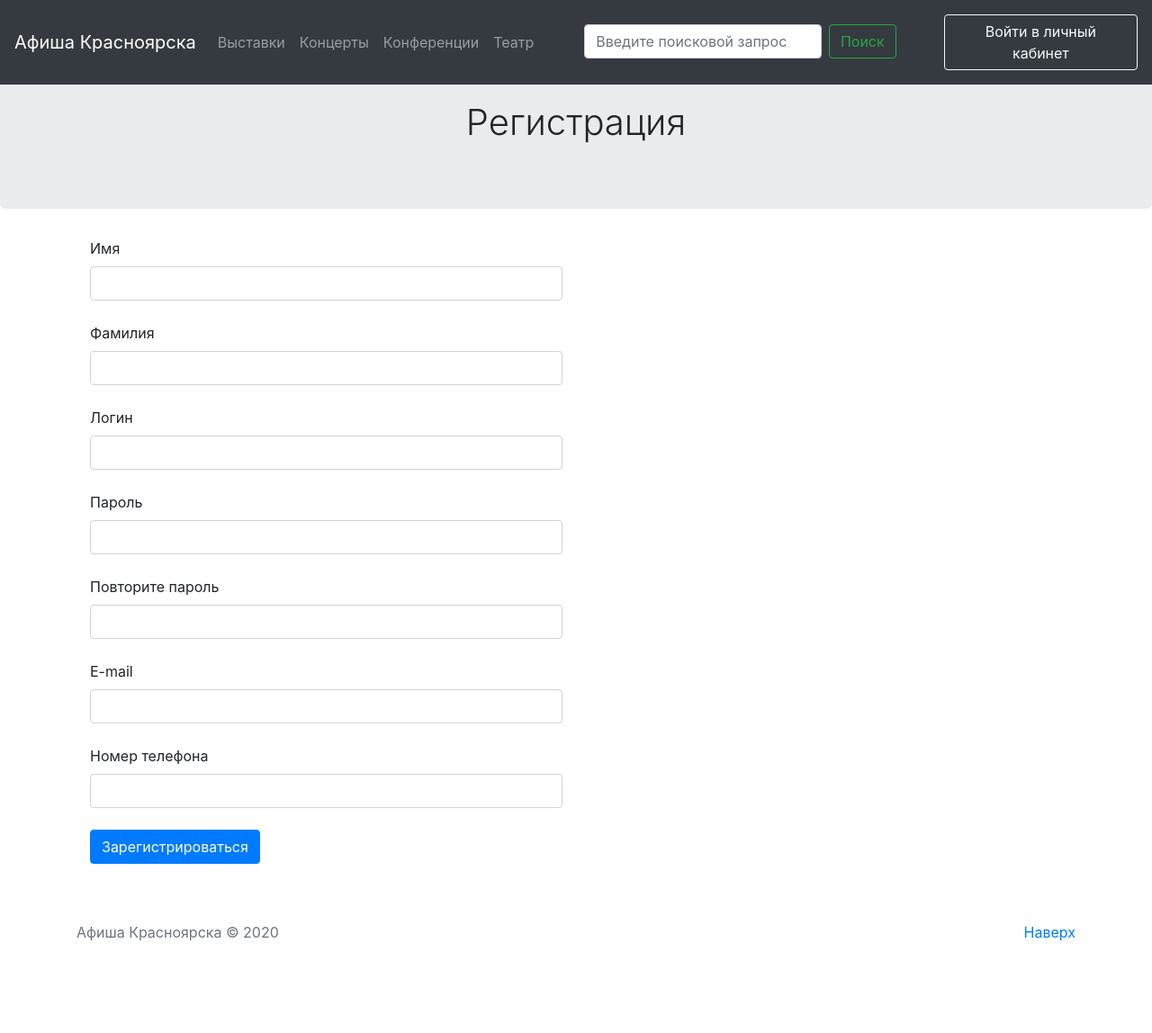
After one commit to ziminyuri/poster_krsk, a Django app: page /registration in a window 1280 px wide. The commit adds this page. Shown: the whole page at 90% size. Run offline with Django 3.2, Linux system fonts and the light colour scheme; some libraries are stand-ins or nearby versions.

Commit message:
:sparkles:Добавил поиск, шаблон регистрации, пофиксил формат даты на главной страницы

```diff
--- a/poster_app/static/poster_app/js/add_update_event.js
+++ b/poster_app/static/poster_app/js/add_update_event.js
@@ -26,6 +26,7 @@ $('#123').click(function(){
 	}
 });
 
+
 function changeType() {
 var eID = document.getElementById("exhibition_type");
 var exhibition_type = eID.options[eID.selectedIndex].text;
--- a/poster_app/static/poster_app/js/auth.js
+++ b/poster_app/static/poster_app/js/auth.js
@@ -1,6 +1,3 @@
-function addBlock(){
-
-}
 $("#auth_block").submit(function (event) {
 		event.preventDefault();
 
@@ -15,17 +12,20 @@ $("#auth_block").submit(function (event) {
 		contentType: false,
             processData: false,
             success : function(post_data) {
-                //console.log(post_data);
 
                 if (post_data == "Error sign in") {
                     $(".error_auth_label").text("Неверный пароль");
                 }
 
                 else {
-                    //$(".error_auth_label").text("Sign in1");
-                    //console.log('Sign in1');
                     window.location = "http://127.0.0.1:8000/events"
                 }
             }
     });
 });
+
+
+$("#registration").click(function() {
+      alert('регистрация');
+      console.log('регистрация');
+   });
--- a/poster_app/templates/poster_app/base.html
+++ b/poster_app/templates/poster_app/base.html
@@ -13,6 +13,7 @@
 </head>
 <body>
 <script src="https://ajax.googleapis.com/ajax/libs/jquery/3.4.1/jquery.min.js"></script>
+
 <div id="myModal" class="modal fade" role="dialog">
   <div class="modal-dialog">
     <div class="modal-content">
@@ -30,7 +31,8 @@
     <p class="error_auth_label mt-3 mb-3"></p>
     <button class="btn btn-lg btn-primary btn-block" type="submit">Войти</button>
              <p class="mt-3 mb-3 auth_label">или</p>
-            <button class="btn btn-outline-primary btn-block" >Регистрация</button>
+            <a class="btn btn-outline-primary btn-block" href="{% url 'registration' %}">
+                        Регистрация</a>
         </form>
 
       </div>
@@ -49,7 +51,7 @@
       <span class="navbar-toggler-icon"></span>
     </button>
     <div class="collapse navbar-collapse" id="navbarCollapse">
-      <ul class="navbar-nav mr-auto">
+      <ul class="navbar-nav mr-auto w-75">
         <li class="nav-item">
           <a class="nav-link" href="{% url 'index_exhibition' %}">Выставки</a>
         </li>
@@ -62,13 +64,16 @@
           <li class="nav-item">
             <a class="nav-link" href="{% url 'index_theater' %}">Театр</a>
           </li>
-      </ul>
-      <form class="form-inline mt-2 mt-md-0" action="{% url 'search'  %}" method="POST">
+          <li class="nav-item w-75">
+            <form class="form-inline ml-5 mt-2 mt-md-0" action="{% url 'search'  %}" method="POST">
           {% csrf_token %}
-        <input class="form-control mr-sm-2" type="text" placeholder="Введите поисковой запрос" aria-label="Search"
+        <input class="form-control mr-sm-2 w-75" type="text" placeholder="Введите поисковой запрос" aria-label="Search"
                name="search">
         <button class="btn btn-outline-success my-2 my-sm-0" type="submit">Поиск</button>
       </form>
+          </li>
+      </ul>
+
         <button type="button" class="btn btn-outline-light ml-lg-5 my-2" data-toggle="modal"
                       data-target="#myModal">
                   Войти в личный кабинет
--- a/poster_app/templates/poster_app/index.html
+++ b/poster_app/templates/poster_app/index.html
@@ -24,7 +24,7 @@
                 {% if event.id_type_exhibition.name == 'постоянная экспозиция' %}
               <p class="card-text">{{ event.id_type_exhibition.name }}</p>
                 {% elif event.id_type_exhibition.name == 'временная экспозиция' %}
-                <p class="card-text">с {{ event.data_begin }} - по {{ event.data_end }}</p>
+                <p class="card-text">с {{ event.data_begin|date:"d E" }} - по {{ event.data_end|date:"d E" }}</p>
                 {% else %}
                 <p class="card-text">{{ event.data_begin }} {{ event.time_begin }}</p>
                 {% endif %}
--- /dev/null
+++ b/poster_app/templates/poster_app/registration.html
@@ -0,0 +1,66 @@
+{% extends "poster_app/base.html" %}
+{% block content %}
+
+    <section class="jumbotron text-center">
+    <div class="container">
+        <h1>Регистрация</h1>
+    </div>
+  </section>
+<div class="container">
+<row>
+    <div class="col">
+    </div>
+<div class="col-6">
+        <form action="{% url 'registration'  %}" method="POST">
+
+            {% csrf_token %}
+          <div class="form-group">
+          <input type="hidden" required class="form-control" name="_method" value = "POST">
+
+          <label>Имя</label>
+          <br>
+          <input type="text" required class="form-control" name="name">
+          <br>
+
+          <label>Фамилия</label>
+          <br>
+          <input type="text" required class="form-control" name="surname">
+          <br>
+
+          <label>Логин</label>
+          <br>
+          <input type="text" required class="form-control" name="login">
+          <br>
+
+          <label>Пароль</label>
+          <br>
+          <input type="password" class="form-control" name="password" required>
+          <br>
+
+          <label>Повторите пароль</label>
+          <br>
+          <input type="password" class="form-control" name="password_repeat" required>
+          <br>
+
+          <label>E-mail</label>
+          <br>
+          <input type="email" required class="form-control" name="email">
+          <br>
+
+          <label>Номер телефона</label>
+          <br>
+          <input type="text" required class="form-control" name="phone">
+          <br>
+
+
+          <div class="form-group">
+            <button class="btn btn-primary" type="submit">Зарегистрироваться</button>
+          </div>
+          </div>
+        </form>
+    </div>
+<div class="col">
+    </div>
+</row>
+</div>
+{% endblock %}
--- a/poster_app/urls.py
+++ b/poster_app/urls.py
@@ -13,6 +13,7 @@ urlpatterns = [
 
     path("auth_user", views.auth_user, name="auth_user"),
     path("search", views.search, name="search"),
+    path("registration", views.registration, name="registration"),
 
     path("profile", views.profile, name="profile"),
     path("events", views.events, name="events"),
--- a/poster_app/views/views.py
+++ b/poster_app/views/views.py
@@ -79,10 +79,39 @@ def auth_user(request):
             )
 
 
+def registration(request):
+    return render(request, "poster_app/registration.html")
+
+
 def search(request):
-    events = Event.objects.all()
+    flag_name = 0
+    flag_description = 0
+
+    name_events = []
+    description_events = []
+
+    if request.method == "POST":
+        query_search = request.POST['search']
+        query_search = query_search.lower()
+        events = Event.objects.all()
+
+        for event in events:
+            name = event.name.lower()
+            f = name.find(query_search)
+            if f != -1:
+                name_events.append(event)
+                flag_name = 1
+
+        for event in events:
+            description = event.description.lower()
+            f = description.find(query_search)
+            if f != -1:
+                description_events.append(event)
+                flag_description = 1
+
     return render(
-        request, "poster_app/search.html", {"events": events}
+        request, "poster_app/search.html", {"name_events": name_events, 'description_events': description_events,
+                                            'flag_name': flag_name, 'flag_description': flag_description}
     )
 
 @login_required
```
Also changed, not shown: poster_app/templates/poster_app/search.html (+67 -3 lines), 1 other file.
